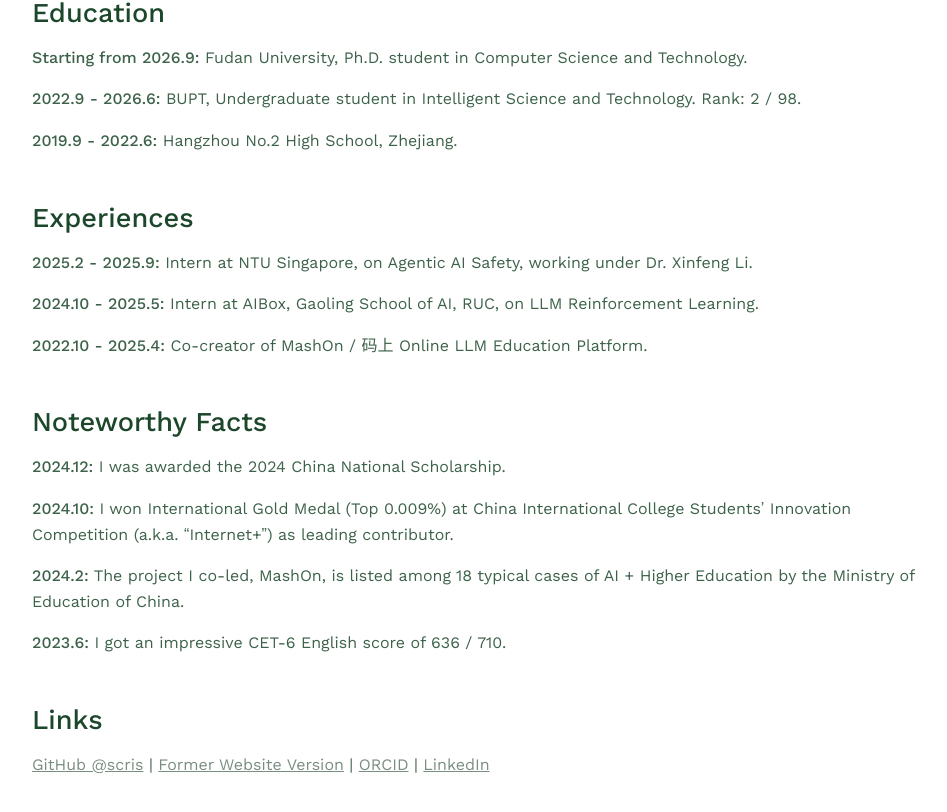
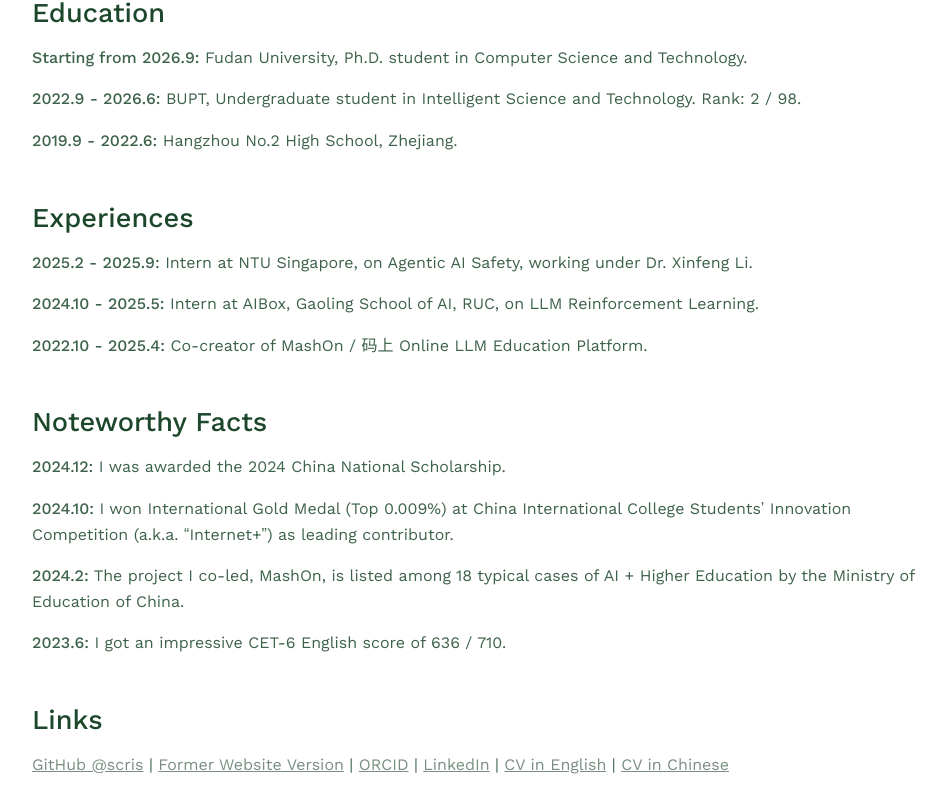
Before and after one commit to scris/tianzeds, a React (Vite) app: page / in a window 1280 px wide. Shown: the part 347-1159 px from the top of the page, without its empty margins (160-1107 px from the left). Built offline with nearby package versions, Linux system fonts and the light colour scheme.

Commit message:
cv in chinese and english

```diff
--- a/src/main.tsx
+++ b/src/main.tsx
@@ -58,7 +58,9 @@ const Main: React.FC = () => {
             <a href={'https://github.com/scris'} target={'_blank'}>GitHub @scris</a>&nbsp;|&nbsp;
             <a href={'https://legacy.tianzeds.pages.dev/'} target={'_blank'}>Former Website Version</a>&nbsp;|&nbsp;
             <a href={'https://orcid.org/0009-0009-7532-5620'} target={'_blank'}>ORCID</a>&nbsp;|&nbsp;
-            <a href={'https://www.linkedin.com/in/tianze-qiu-5744ba320/'} target={'_blank'}>LinkedIn</a>
+            <a href={'https://www.linkedin.com/in/tianze-qiu-5744ba320/'} target={'_blank'}>LinkedIn</a>&nbsp;|&nbsp;
+            <a href={'./cv-en.pdf'} target={'_blank'}>CV in English</a>&nbsp;|&nbsp;
+            <a href={'./cv-cn.pdf'} target={'_blank'}>CV in Chinese</a>
           </p>
         </div>
       </div>
```
Also changed, not shown: 2 other files (tests, documents, lock files or other folders).
